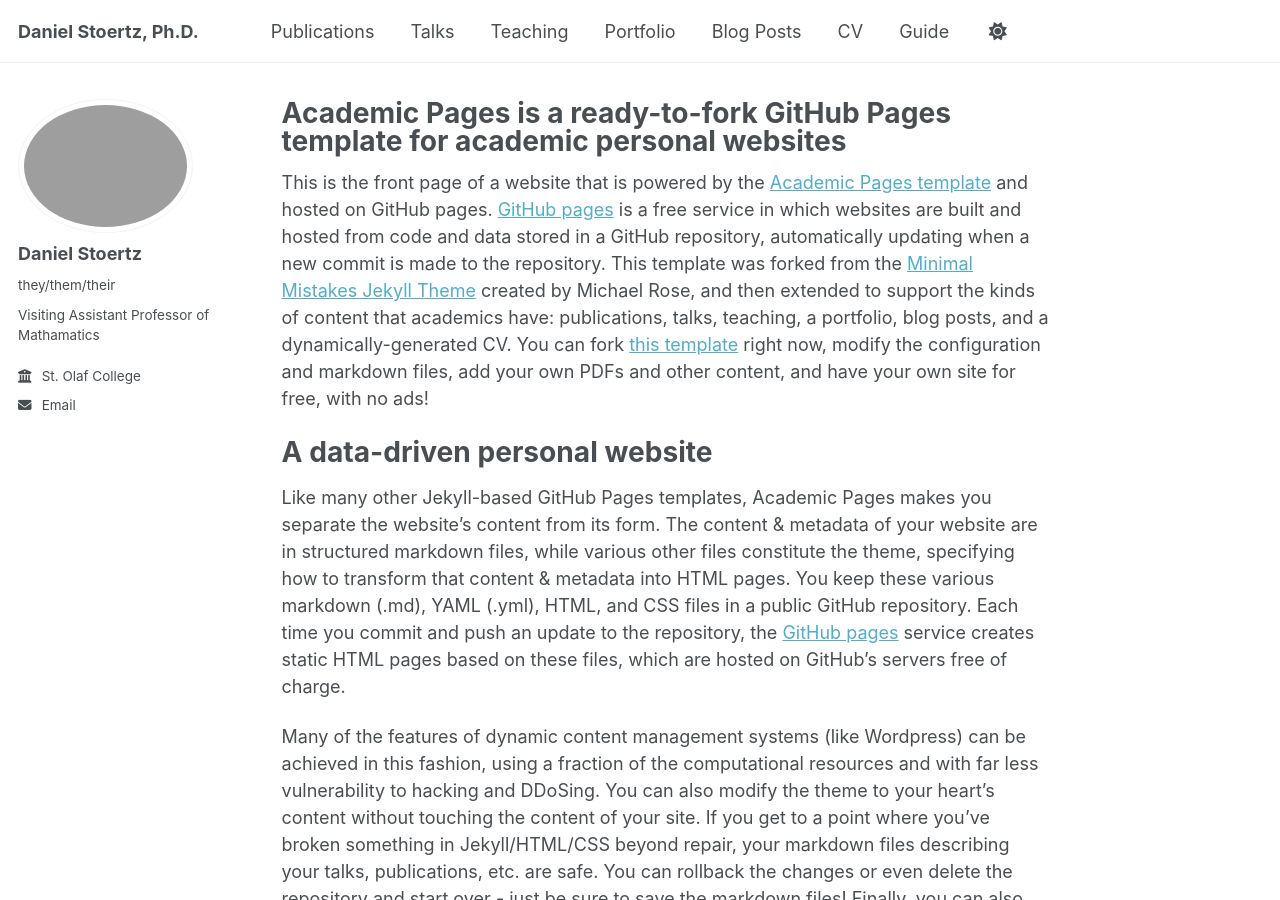
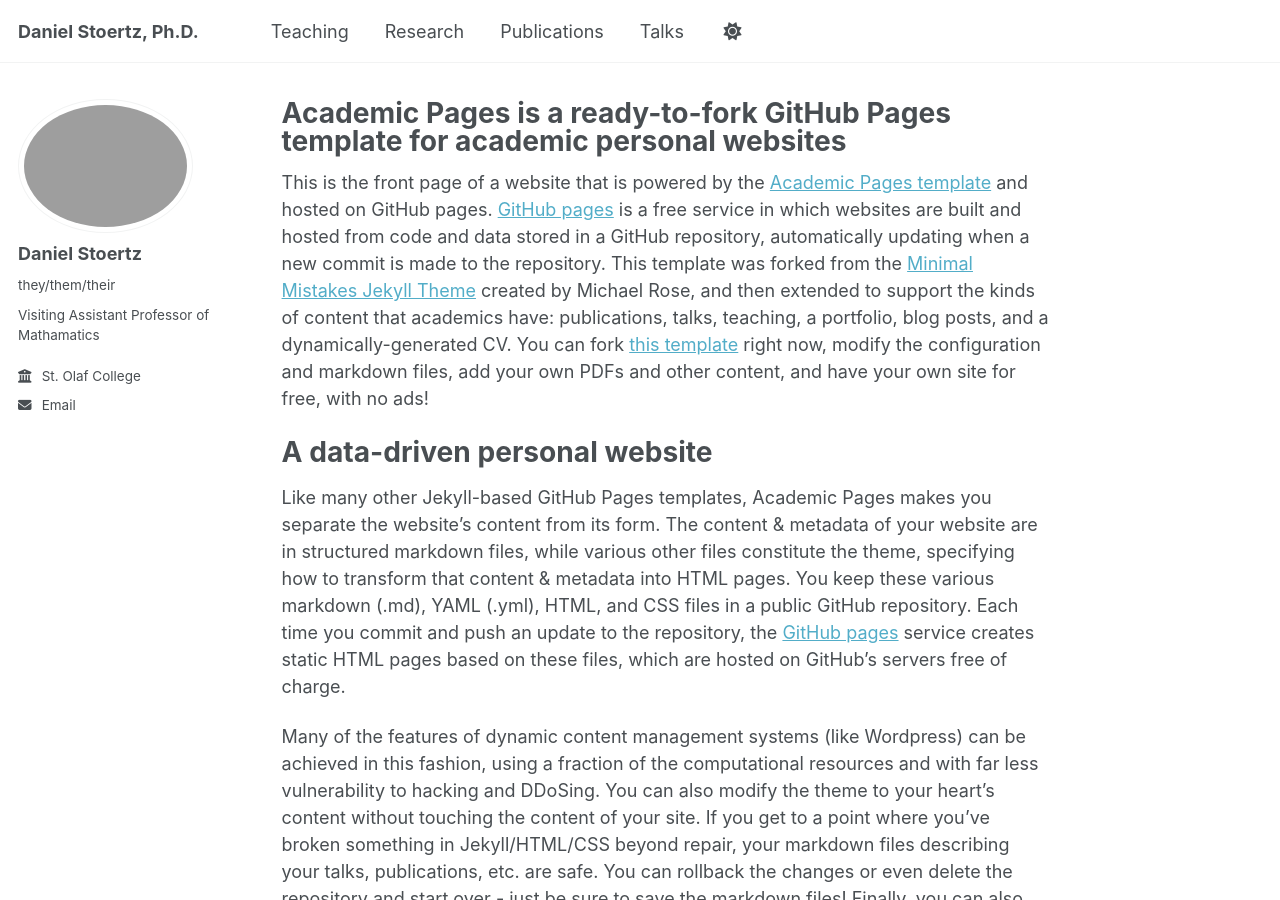
Before and after one commit to dstoertz/academic-page, a Jekyll site: the page built from _pages/about.md, in a window 1280 px wide and 900 px high. Built offline with Jekyll 4.4.1, drawn with Linux system fonts in a browser that asks for light colours; part of the change alters nothing that is shown.

Commit message:
Update navigation.yml

```diff
--- a/_data/navigation.yml
+++ b/_data/navigation.yml
@@ -8,26 +8,29 @@
 #      Markdown formatted page while the second is generated using JSON.
 
 main:
+  - title: "Teaching"
+    url: /teaching/
+
+  - title: "Research"
+    url: /research/
+
   - title: "Publications"
     url: /publications/
 
   - title: "Talks"
     url: /talks/
 
-  - title: "Teaching"
-    url: /teaching/
+  # - title: "Portfolio"
+  #  url: /portfolio/
 
-  - title: "Portfolio"
-    url: /portfolio/
+  # - title: "Blog Posts"
+  #  url: /year-archive/
 
-  - title: "Blog Posts"
-    url: /year-archive/
-
-  - title: "CV"
-    url: /cv/
+  # - title: "CV"
+  #  url: /cv/
 
   # - title: "CV"
   #   url: /cv-json/
 
-  - title: "Guide"
-    url: /markdown/
+  # - title: "Guide"
+  #  url: /markdown/
```
